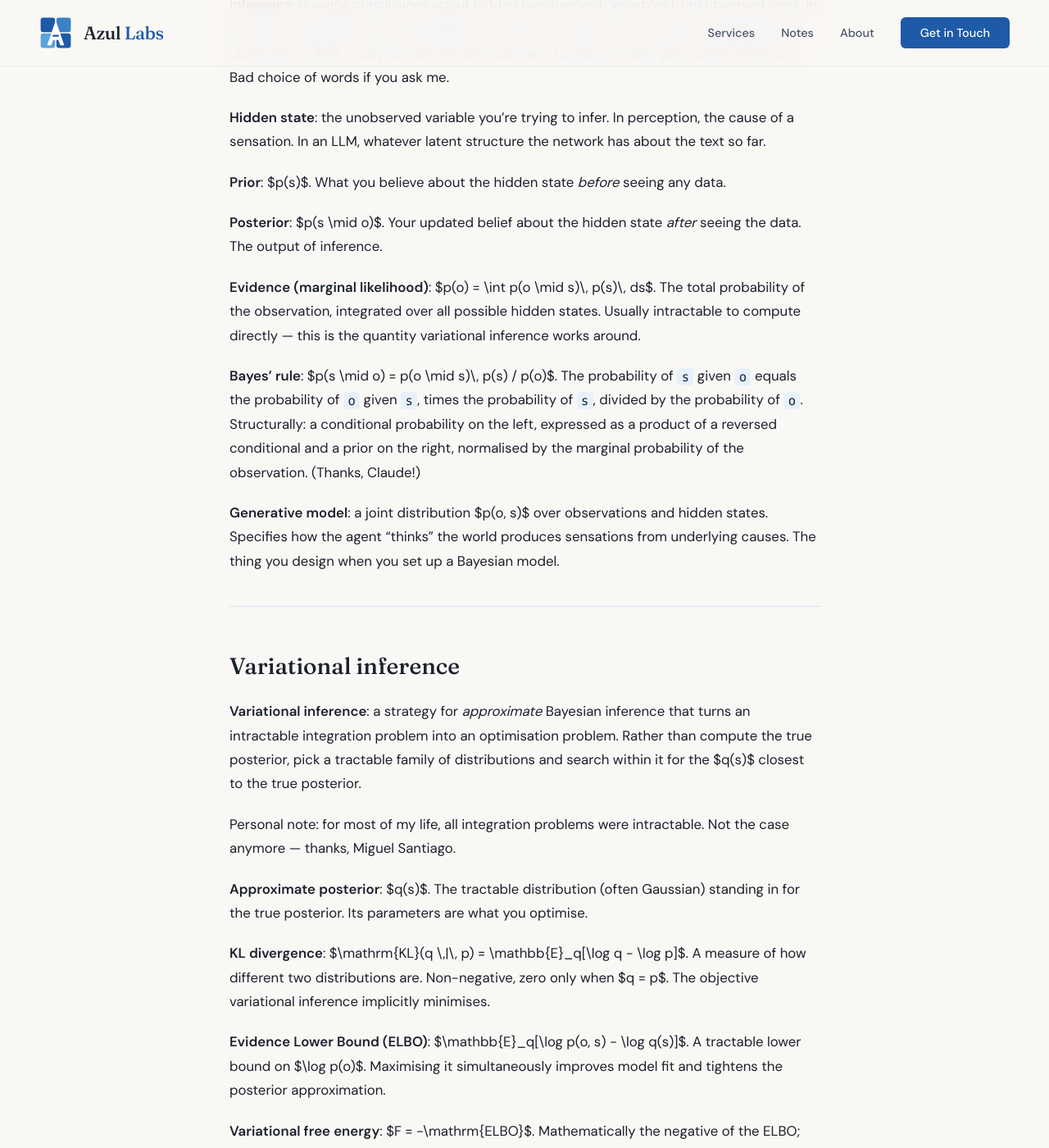
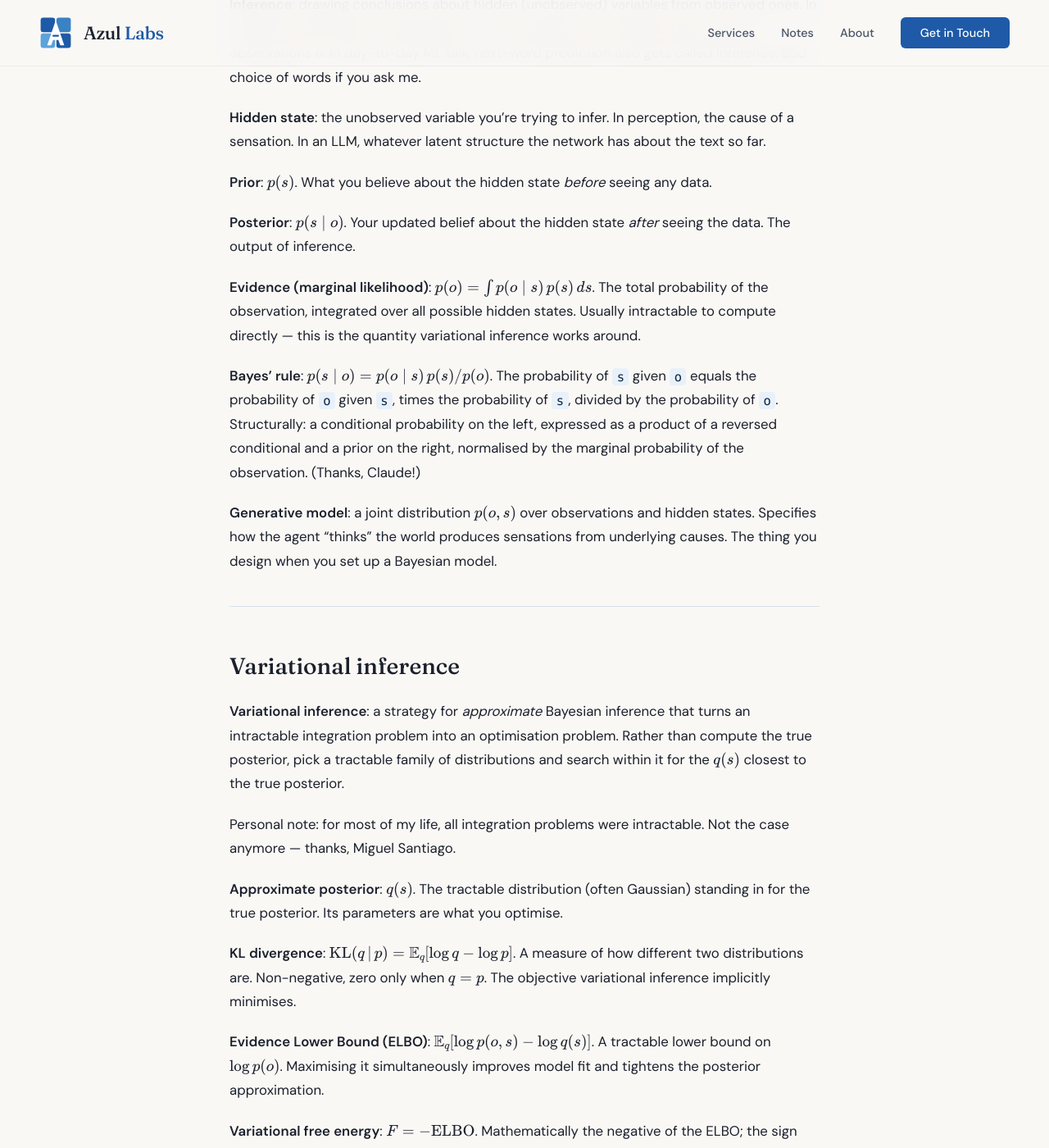
Before and after one commit to leo-dcfa/azl, a Jekyll site: the page built from _research/2026/active-inference-free-energy.md, in a window 1280 px wide and 1400 px high, scrolled down 615 px. Shown: the whole window at 82% size. Built offline with Jekyll 4.4.1, drawn with Linux system fonts in a browser that asks for light colours; part of the change alters nothing that is shown; some of the changed text lies outside the part shown.

```diff
--- a/_layouts/article.html
+++ b/_layouts/article.html
@@ -22,3 +22,16 @@ layout: default
         </div>
     </div>
 </article>
+
+<script>
+    window.MathJax = {
+        tex: {
+            inlineMath: [['$', '$'], ['\\(', '\\)']],
+            displayMath: [['$$', '$$'], ['\\[', '\\]']]
+        },
+        options: {
+            skipHtmlTags: ['script', 'noscript', 'style', 'textarea', 'pre', 'code']
+        }
+    };
+</script>
+<script async src="https://cdn.jsdelivr.net/npm/mathjax@3/es5/tex-mml-chtml.js"></script>
```
